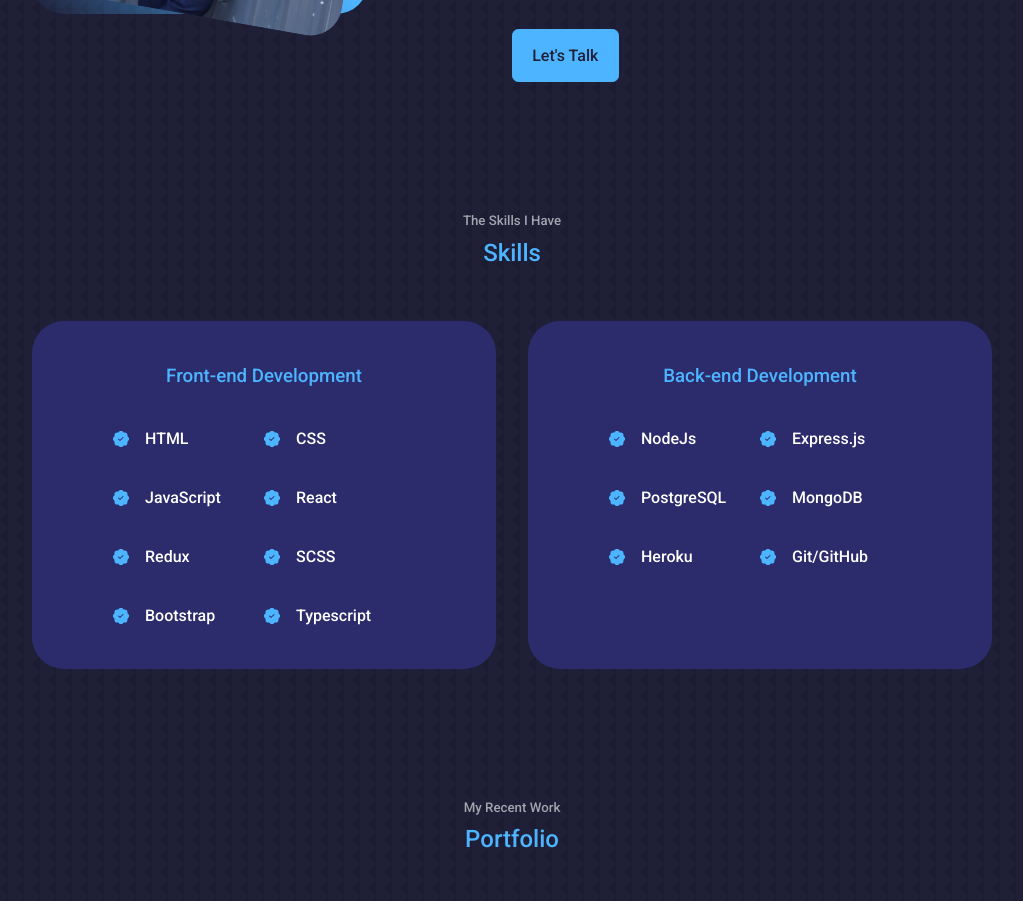
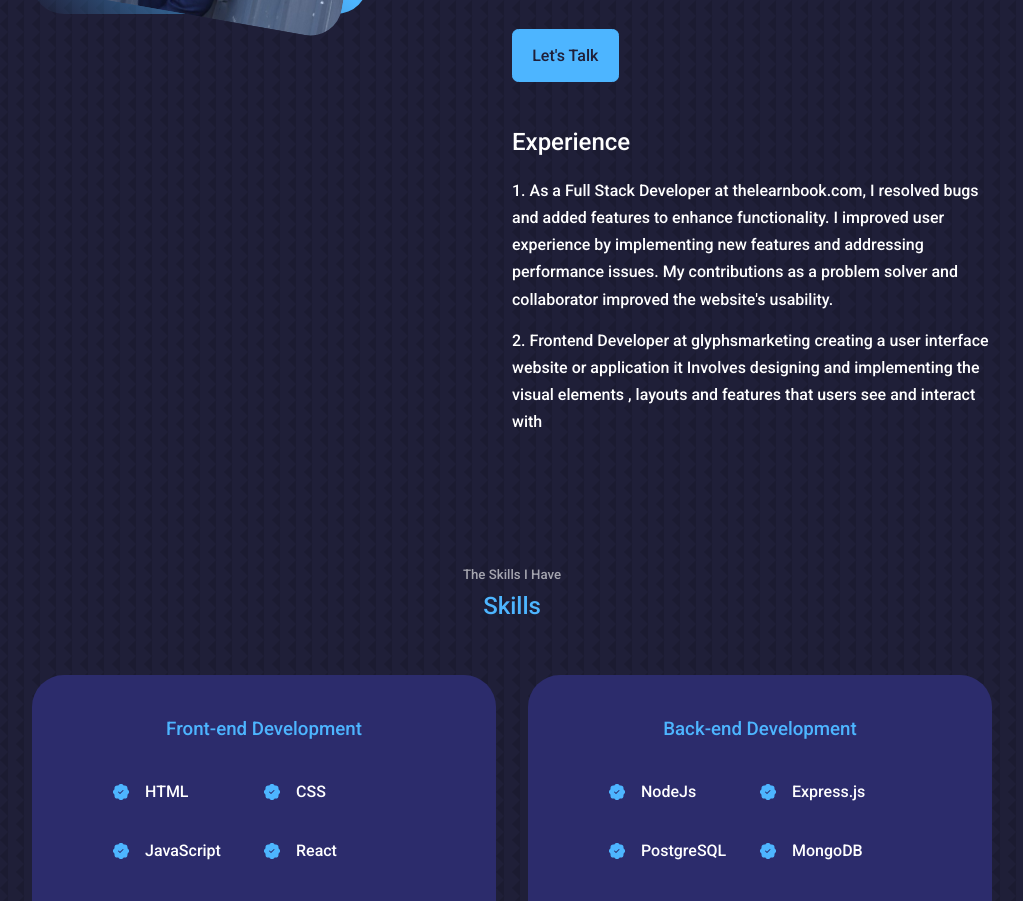
Before and after one commit to hamzahhisham306/reactP, a React (Create React App) app: page / in a window 1280 px wide. Shown: the part 880-1781 px from the top of the page, without its empty margins (128-1151 px from the left). Built offline with nearby package versions, Linux system fonts and the light colour scheme.

Commit message:
Update Intro.jsx

```diff
--- a/src/components/intro/Intro.jsx
+++ b/src/components/intro/Intro.jsx
@@ -32,6 +32,23 @@ const Intro = () => {
 knowledge to maximize efficiency while developing creative, customer focused solutions.
 Fluent in Arabic and have a professional level in English.</p>
           <a href="#contact" className="btn btn-primary">Let's Talk</a>
+           <div style={{marginTop:"40px"}}>
+          <h2>Experience</h2>
+        <ul>
+          <li style={{marginTop:"14px"}}>
+
+          1. As a Full Stack Developer at thelearnbook.com, I resolved bugs and added features to
+enhance functionality. I improved user experience by implementing new features and
+addressing performance issues. My contributions as a problem solver and collaborator
+improved the website's usability.
+          </li>
+        </ul>
+    <li style={{marginTop:"14px"}}>
+    2. Frontend Developer at glyphsmarketing creating a user interface website or application it
+Involves designing and implementing the visual elements , layouts and features that users
+see and interact with
+    </li>
+          </div>
         </div>
       </div>
     </section>
```
